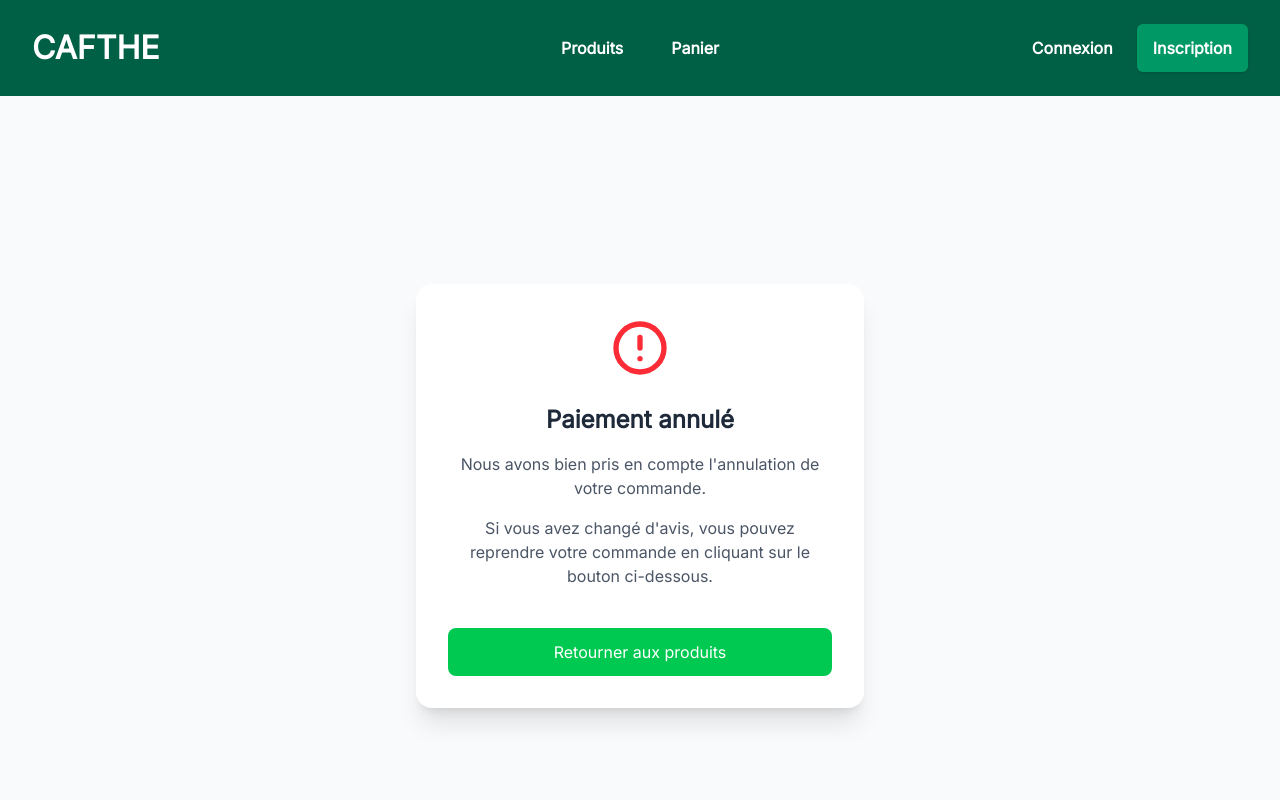
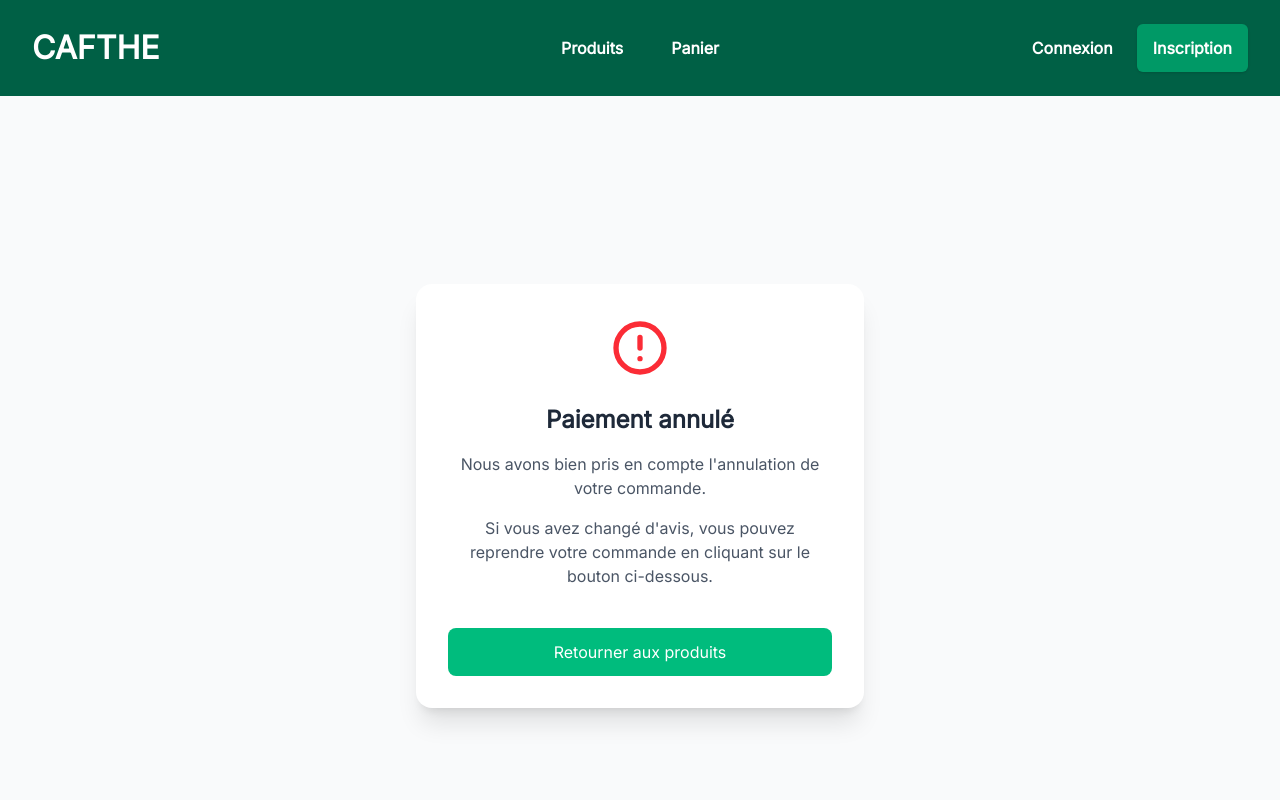
Before and after one commit to aurelienachard/ecommerce_cafthe, a React (Vite) app in the folder front-end/: page /cancel in a window 1280 px wide. Shown: the top 800 px of the page. Built offline with nearby package versions, Linux system fonts and the light colour scheme; a web font is replaced by a local one.

Commit message:
fix: modification couleur

```diff
--- a/front-end/src/pages/cancel.jsx
+++ b/front-end/src/pages/cancel.jsx
@@ -31,7 +31,7 @@ const Cancel = () => {
 
                     <button
                         onClick={redirectPage}
-                        className="mt-6 w-full bg-green-500 hover:bg-green-700 text-white py-3 px-6 rounded-lg font-medium"
+                        className="mt-6 w-full bg-emerald-500 hover:bg-emerald-700 text-white py-3 px-6 rounded-lg font-medium"
                     >
                         Retourner aux produits
                     </button>
```
